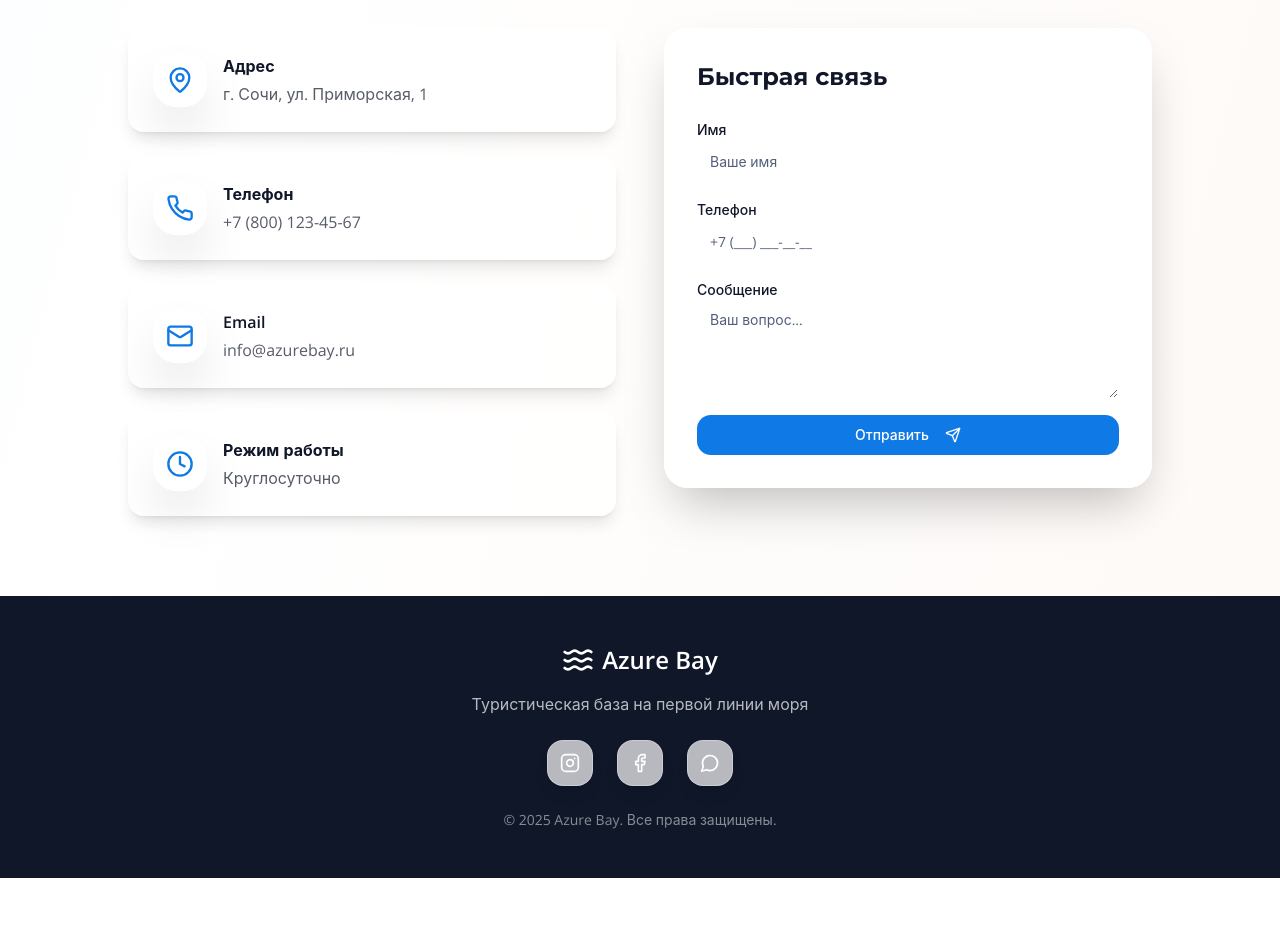
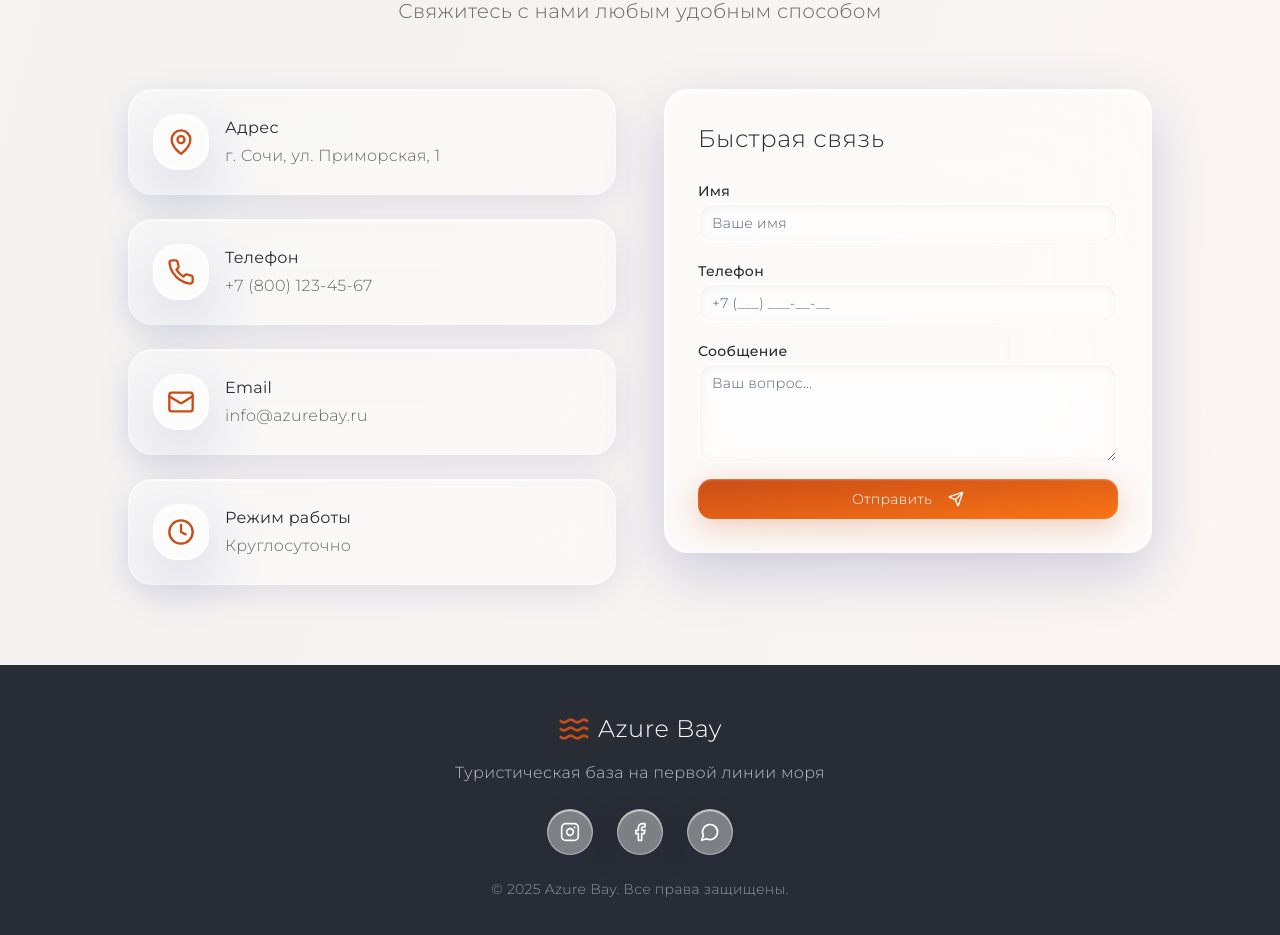
Before and after one commit to pr-poehali-dev/modern-glass-tourism, a React (Vite) app: page / in a window 1280 px wide. Shown: the part 3917-4852 px from the top of the page. Before the commit the page ends 4795 px from the top, so only its background shows below. Built offline with nearby package versions, Linux system fonts and the light colour scheme.

Commit message:
refactor(design): премиум обновление UI

```diff
--- a/src/index.css
+++ b/src/index.css
@@ -1,4 +1,4 @@
-@import url("https://fonts.googleapis.com/css2?family=Montserrat:wght@400;500;600;700;800&family=Open+Sans:wght@400;500;600&display=swap");
+@import url("https://fonts.googleapis.com/css2?family=Montserrat:wght@100;200;300;400;500;600;700&display=swap");
 
 @tailwind base;
 @tailwind components;
@@ -6,28 +6,30 @@
 
 @layer base {
   :root {
-    --ocean-blue: 210 88% 48%;
-    --deep-navy: 222 47% 11%;
-    --sand: 24 70% 91%;
+    --burnt-orange: 18 80% 44%;
+    --deep-gray: 220 13% 18%;
+    --warm-gray: 30 5% 40%;
+    --light-gray: 30 10% 95%;
+    --accent-orange: 25 95% 53%;
     --background: 0 0% 100%;
-    --foreground: 222 47% 11%;
+    --foreground: 220 13% 18%;
 
     --card: 0 0% 100%;
-    --card-foreground: 222 47% 11%;
+    --card-foreground: 220 13% 18%;
 
     --popover: 0 0% 100%;
-    --popover-foreground: 222 47% 11%;
+    --popover-foreground: 220 13% 18%;
 
-    --primary: 210 88% 48%;
+    --primary: 18 80% 44%;
     --primary-foreground: 0 0% 100%;
 
-    --secondary: 24 70% 91%;
-    --secondary-foreground: 222 47% 11%;
+    --secondary: 30 10% 95%;
+    --secondary-foreground: 220 13% 18%;
 
     --muted: 210 40% 96%;
     --muted-foreground: 222 20% 40%;
 
-    --accent: 210 88% 48%;
+    --accent: 25 95% 53%;
     --accent-foreground: 0 0% 100%;
 
     --destructive: 0 84.2% 60.2%;
@@ -35,7 +37,7 @@
 
     --border: 214 32% 91%;
     --input: 214 32% 91%;
-    --ring: 210 88% 48%;
+    --ring: 18 80% 44%;
 
     --radius: 1rem;
 
@@ -103,11 +105,13 @@
   body {
     @apply bg-background text-foreground;
     font-family:
-      "Open Sans",
+      "Montserrat",
       -apple-system,
       BlinkMacSystemFont,
       "Segoe UI",
       sans-serif;
+    font-weight: 300;
+    letter-spacing: 0.3px;
   }
 
   h1,
@@ -122,29 +126,55 @@
       BlinkMacSystemFont,
       "Segoe UI",
       sans-serif;
+    font-weight: 200;
+    letter-spacing: 0.5px;
+  }
+
+  strong,
+  b {
+    font-weight: 500;
   }
 }
 
 @layer utilities {
   .glass-nav {
-    @apply bg-white/80 backdrop-blur-xl border-b border-white/20 shadow-lg;
+    @apply bg-white/60 backdrop-blur-2xl border-b border-white/30 shadow-2xl;
+    box-shadow: 0 8px 32px rgba(31, 38, 135, 0.15);
   }
 
   .glass-card {
-    @apply bg-white/70 backdrop-blur-md border border-white/30 shadow-lg rounded-2xl;
-    transition: all 0.3s ease;
+    @apply bg-white/40 backdrop-blur-2xl border border-white/40 shadow-2xl rounded-3xl;
+    transition: all 0.4s cubic-bezier(0.4, 0, 0.2, 1);
+    box-shadow:
+      0 8px 32px rgba(31, 38, 135, 0.1),
+      inset 0 1px 1px rgba(255, 255, 255, 0.8);
   }
 
   .glass-card:hover {
-    @apply bg-white/80 shadow-xl;
+    @apply bg-white/55 shadow-2xl;
+    transform: translateY(-2px);
+    box-shadow:
+      0 16px 48px rgba(31, 38, 135, 0.15),
+      inset 0 1px 1px rgba(255, 255, 255, 0.9);
   }
 
   .glass-elevated {
-    @apply bg-white/90 backdrop-blur-lg border border-white/40 shadow-2xl rounded-3xl;
+    @apply bg-white/50 backdrop-blur-3xl border-2 border-white/50 shadow-2xl rounded-3xl;
+    box-shadow:
+      0 20px 60px rgba(31, 38, 135, 0.2),
+      inset 0 2px 4px rgba(255, 255, 255, 0.9),
+      0 0 0 1px rgba(255, 255, 255, 0.1);
   }
 
   .glass-input {
-    @apply bg-white/50 backdrop-blur-sm border-white/30 focus:bg-white/70 transition-all;
+    @apply bg-white/30 backdrop-blur-xl border-2 border-white/40 focus:bg-white/50 focus:border-burnt-orange/50 transition-all;
+    box-shadow: inset 0 2px 8px rgba(0, 0, 0, 0.05);
+  }
+
+  .glass-input:focus {
+    box-shadow:
+      0 8px 24px rgba(213, 97, 40, 0.15),
+      inset 0 2px 8px rgba(0, 0, 0, 0.05);
   }
 
   .hover-scale {
@@ -176,14 +206,29 @@
   }
 
   ::-webkit-scrollbar-track {
-    @apply bg-sand/30;
+    @apply bg-light-gray/30;
   }
 
   ::-webkit-scrollbar-thumb {
-    @apply bg-ocean-blue/40 rounded-full;
+    @apply bg-burnt-orange/40 rounded-full;
   }
 
   ::-webkit-scrollbar-thumb:hover {
-    @apply bg-ocean-blue/60;
+    @apply bg-burnt-orange/60;
+  }
+
+  .glass-button {
+    @apply bg-gradient-to-br from-burnt-orange to-accent-orange backdrop-blur-xl;
+    box-shadow:
+      0 8px 32px rgba(213, 97, 40, 0.3),
+      inset 0 1px 2px rgba(255, 255, 255, 0.3);
+    transition: all 0.4s cubic-bezier(0.4, 0, 0.2, 1);
+  }
+
+  .glass-button:hover {
+    box-shadow:
+      0 12px 40px rgba(213, 97, 40, 0.4),
+      inset 0 1px 2px rgba(255, 255, 255, 0.4);
+    transform: translateY(-2px);
   }
 }
--- a/src/pages/Index.tsx
+++ b/src/pages/Index.tsx
@@ -24,13 +24,13 @@ export default function Index() {
   };
 
   return (
-    <div className="min-h-screen bg-gradient-to-br from-ocean-blue/5 via-white to-sand/20">
+    <div className="min-h-screen bg-gradient-to-br from-warm-gray/5 via-light-gray to-burnt-orange/5">
       {/* Navigation */}
       <nav className="fixed top-0 left-0 right-0 z-50 glass-nav">
         <div className="container mx-auto px-4 py-4 flex items-center justify-between">
           <div className="flex items-center gap-2">
-            <Icon name="Waves" size={32} className="text-ocean-blue" />
-            <span className="text-2xl font-bold bg-gradient-to-r from-ocean-blue to-deep-navy bg-clip-text text-transparent">
+            <Icon name="Waves" size={32} className="text-burnt-orange" />
+            <span className="text-2xl font-light tracking-wide bg-gradient-to-r from-burnt-orange to-deep-gray bg-clip-text text-transparent">
               Azure Bay
             </span>
           </div>
@@ -40,14 +40,14 @@ export default function Index() {
               <button
                 key={item}
                 onClick={() => scrollToSection(['home', 'rooms', 'booking', 'gallery', 'reviews', 'contacts'][idx])}
-                className="text-deep-navy hover:text-ocean-blue transition-colors font-medium"
+                className="text-deep-gray hover:text-burnt-orange transition-colors font-light"
               >
                 {item}
               </button>
             ))}
           </div>
 
-          <Button className="bg-ocean-blue hover:bg-ocean-blue/90">
+          <Button className="glass-button font-light">
             <Icon name="Phone" size={18} className="mr-2" />
             Позвонить
           </Button>
@@ -59,15 +59,15 @@ export default function Index() {
         <div className="container mx-auto">
           <div className="grid lg:grid-cols-2 gap-12 items-center">
             <div className="space-y-6 animate-fade-in">
-              <h1 className="text-5xl lg:text-7xl font-bold leading-tight">
-                <span className="bg-gradient-to-r from-ocean-blue via-ocean-blue/80 to-deep-navy bg-clip-text text-transparent">
+              <h1 className="text-5xl lg:text-7xl font-extralight leading-tight tracking-tight">
+                <span className="bg-gradient-to-r from-burnt-orange via-accent-orange to-warm-gray bg-clip-text text-transparent">
                   Ваш райский
                 </span>
                 <br />
-                <span className="text-deep-navy">уголок у моря</span>
+                <span className="text-deep-gray">уголок у моря</span>
               </h1>
 
-              <p className="text-xl text-deep-navy/70 leading-relaxed">
+              <p className="text-xl text-warm-gray/80 leading-relaxed font-light">
                 Первая линия моря, подогреваемый бассейн и комфортабельные номера
                 для незабываемого отдыха
               </p>
@@ -75,7 +75,7 @@ export default function Index() {
               <div className="flex flex-wrap gap-4 pt-4">
                 <Button
                   size="lg"
-                  className="bg-ocean-blue hover:bg-ocean-blue/90 hover-scale"
+                  className="glass-button hover-scale font-light"
                   onClick={() => scrollToSection('booking')}
                 >
                   Забронировать
@@ -84,6 +84,7 @@ export default function Index() {
                 <Button
                   size="lg"
                   variant="outline"
+                  className="border-2 border-burnt-orange/30 text-deep-gray hover:bg-burnt-orange/10 font-light backdrop-blur-xl"
                   onClick={() => scrollToSection('rooms')}
                 >
                   Посмотреть номера
@@ -98,8 +99,8 @@ export default function Index() {
                   { icon: 'Home', text: 'Комфорт' }
                 ].map((feature) => (
                   <div key={feature.text} className="glass-card p-4 text-center hover-scale">
-                    <Icon name={feature.icon} size={32} className="mx-auto mb-2 text-ocean-blue" />
-                    <p className="text-sm font-medium text-deep-navy">{feature.text}</p>
+                    <Icon name={feature.icon} size={32} className="mx-auto mb-2 text-burnt-orange" />
+                    <p className="text-sm font-light text-deep-gray">{feature.text}</p>
                   </div>
                 ))}
               </div>
@@ -115,10 +116,10 @@ export default function Index() {
               </div>
               <div className="absolute -bottom-6 -right-6 glass-card p-6 max-w-xs">
                 <div className="flex items-center gap-3 mb-2">
-                  <Icon name="Star" size={24} className="text-yellow-500 fill-yellow-500" />
-                  <span className="text-3xl font-bold text-deep-navy">4.9</span>
+                  <Icon name="Star" size={24} className="text-accent-orange fill-accent-orange" />
+                  <span className="text-3xl font-light text-deep-gray">4.9</span>
                 </div>
-                <p className="text-sm text-deep-navy/70">Средняя оценка гостей</p>
+                <p className="text-sm text-warm-gray font-light">Средняя оценка гостей</p>
               </div>
             </div>
           </div>
@@ -129,10 +130,10 @@ export default function Index() {
       <section id="rooms" className="py-20 px-4">
         <div className="container mx-auto">
           <div className="text-center mb-16">
-            <h2 className="text-4xl lg:text-5xl font-bold text-deep-navy mb-4">
+            <h2 className="text-4xl lg:text-5xl font-extralight text-deep-gray mb-4 tracking-wide">
               Наши номера
             </h2>
-            <p className="text-xl text-deep-navy/70">
+            <p className="text-xl text-warm-gray font-light">
               Выберите идеальный вариант для вашего отдыха
             </p>
           </div>
@@ -161,36 +162,36 @@ export default function Index() {
             ].map((room) => (
               <Card
                 key={room.title}
-                className={`glass-card p-6 hover-scale ${room.featured ? 'ring-2 ring-ocean-blue' : ''}`}
+                className={`glass-card p-6 hover-scale ${room.featured ? 'ring-2 ring-burnt-orange/50' : ''}`}
               >
                 {room.featured && (
-                  <div className="bg-gradient-to-r from-ocean-blue to-ocean-blue/80 text-white text-xs font-bold px-3 py-1 rounded-full inline-block mb-4">
+                  <div className="bg-gradient-to-r from-burnt-orange to-accent-orange text-white text-xs font-light px-3 py-1 rounded-full inline-block mb-4 tracking-wider">
                     ПОПУЛЯРНЫЙ
                   </div>
                 )}
 
-                <Icon name={room.icon} size={40} className="text-ocean-blue mb-4" />
+                <Icon name={room.icon} size={40} className="text-burnt-orange mb-4" />
 
-                <h3 className="text-2xl font-bold text-deep-navy mb-2">
+                <h3 className="text-2xl font-light text-deep-gray mb-2 tracking-wide">
                   {room.title}
                 </h3>
 
                 <div className="mb-6">
-                  <span className="text-4xl font-bold text-ocean-blue">{room.price}</span>
-                  <span className="text-deep-navy/70"> ₽/ночь</span>
+                  <span className="text-4xl font-extralight text-burnt-orange">{room.price}</span>
+                  <span className="text-warm-gray font-light"> ₽/ночь</span>
                 </div>
 
                 <ul className="space-y-3 mb-6">
                   {room.features.map((feature) => (
-                    <li key={feature} className="flex items-center gap-2 text-deep-navy/80">
-                      <Icon name="Check" size={18} className="text-ocean-blue" />
+                    <li key={feature} className="flex items-center gap-2 text-warm-gray font-light">
+                      <Icon name="Check" size={18} className="text-burnt-orange" />
                       <span>{feature}</span>
                     </li>
                   ))}
                 </ul>
 
                 <Button
-                  className="w-full bg-ocean-blue hover:bg-ocean-blue/90"
+                  className="w-full glass-button font-light"
                   onClick={() => {
                     setBookingData({ ...bookingData, roomType: room.title });
                     scrollToSection('booking');
@@ -205,13 +206,13 @@ export default function Index() {
       </section>
 
       {/* Booking Section */}
-      <section id="booking" className="py-20 px-4 bg-gradient-to-br from-ocean-blue/10 to-sand/30">
+      <section id="booking" className="py-20 px-4 bg-gradient-to-br from-burnt-orange/5 to-light-gray">
         <div className="container mx-auto max-w-3xl">
           <div className="text-center mb-12">
-            <h2 className="text-4xl lg:text-5xl font-bold text-deep-navy mb-4">
+            <h2 className="text-4xl lg:text-5xl font-extralight text-deep-gray mb-4 tracking-wide">
               Забронировать номер
             </h2>
-            <p className="text-xl text-deep-navy/70">
+            <p className="text-xl text-warm-gray font-light">
               Заполните форму и мы свяжемся с вами
             </p>
           </div>
@@ -301,7 +302,7 @@ export default function Index() {
               />
             </div>
 
-            <Button className="w-full mt-8 bg-ocean-blue hover:bg-ocean-blue/90 text-lg py-6">
+            <Button className="w-full mt-8 glass-button text-lg py-6 font-light">
               Отправить заявку
               <Icon name="Send" size={20} className="ml-2" />
             </Button>
@@ -313,10 +314,10 @@ export default function Index() {
       <section id="gallery" className="py-20 px-4">
         <div className="container mx-auto">
           <div className="text-center mb-16">
-            <h2 className="text-4xl lg:text-5xl font-bold text-deep-navy mb-4">
+            <h2 className="text-4xl lg:text-5xl font-extralight text-deep-gray mb-4 tracking-wide">
               Галерея
             </h2>
-            <p className="text-xl text-deep-navy/70">
+            <p className="text-xl text-warm-gray font-light">
               Наша территория и номера
             </p>
           </div>
@@ -349,13 +350,13 @@ export default function Index() {
       </section>
 
       {/* Reviews Section */}
-      <section id="reviews" className="py-20 px-4 bg-gradient-to-br from-sand/30 to-ocean-blue/10">
+      <section id="reviews" className="py-20 px-4 bg-gradient-to-br from-light-gray to-burnt-orange/5">
         <div className="container mx-auto">
           <div className="text-center mb-16">
-            <h2 className="text-4xl lg:text-5xl font-bold text-deep-navy mb-4">
+            <h2 className="text-4xl lg:text-5xl font-extralight text-deep-gray mb-4 tracking-wide">
               Отзывы гостей
             </h2>
-            <p className="text-xl text-deep-navy/70">
+            <p className="text-xl text-warm-gray font-light">
               Что говорят наши гости
             </p>
           </div>
@@ -385,15 +386,15 @@ export default function Index() {
               >
                 <div className="flex gap-1 mb-4">
                   {[...Array(review.rating)].map((_, i) => (
-                    <Icon key={i} name="Star" size={20} className="text-yellow-500 fill-yellow-500" />
+                    <Icon key={i} name="Star" size={20} className="text-accent-orange fill-accent-orange" />
                   ))}
                 </div>
 
-                <p className="text-deep-navy/80 mb-4 italic">
+                <p className="text-warm-gray mb-4 italic font-light">
                   "{review.text}"
                 </p>
 
-                <p className="font-bold text-deep-navy">
+                <p className="font-normal text-deep-gray">
                   {review.name}
                 </p>
               </Card>
@@ -406,10 +407,10 @@ export default function Index() {
       <section id="contacts" className="py-20 px-4">
         <div className="container mx-auto">
           <div className="text-center mb-16">
-            <h2 className="text-4xl lg:text-5xl font-bold text-deep-navy mb-4">
+            <h2 className="text-4xl lg:text-5xl font-extralight text-deep-gray mb-4 tracking-wide">
               Контакты
             </h2>
-            <p className="text-xl text-deep-navy/70">
+            <p className="text-xl text-warm-gray font-light">
               Свяжитесь с нами любым удобным способом
             </p>
           </div>
@@ -424,18 +425,18 @@ export default function Index() {
               ].map((contact) => (
                 <Card key={contact.title} className="glass-card p-6 flex items-center gap-4 hover-scale">
                   <div className="glass-elevated p-3 rounded-xl">
-                    <Icon name={contact.icon} size={28} className="text-ocean-blue" />
+                    <Icon name={contact.icon} size={28} className="text-burnt-orange" />
                   </div>
                   <div>
-                    <p className="font-bold text-deep-navy mb-1">{contact.title}</p>
-                    <p className="text-deep-navy/70">{contact.text}</p>
+                    <p className="font-normal text-deep-gray mb-1">{contact.title}</p>
+                    <p className="text-warm-gray font-light">{contact.text}</p>
                   </div>
                 </Card>
               ))}
             </div>
 
             <Card className="glass-elevated p-8 h-fit">
-              <h3 className="text-2xl font-bold text-deep-navy mb-6">Быстрая связь</h3>
+              <h3 className="text-2xl font-light text-deep-gray mb-6 tracking-wide">Быстрая связь</h3>
 
               <div className="space-y-4">
                 <div>
@@ -453,7 +454,7 @@ export default function Index() {
                   <Textarea id="contact-message" placeholder="Ваш вопрос..." rows={4} className="glass-input" />
                 </div>
 
-                <Button className="w-full bg-ocean-blue hover:bg-ocean-blue/90">
+                <Button className="w-full glass-button font-light">
                   Отправить
                   <Icon name="Send" size={18} className="ml-2" />
                 </Button>
@@ -464,13 +465,13 @@ export default function Index() {
       </section>
 
       {/* Footer */}
-      <footer className="bg-deep-navy text-white py-12 px-4">
+      <footer className="bg-deep-gray text-white py-12 px-4">
         <div className="container mx-auto text-center">
           <div className="flex items-center justify-center gap-2 mb-4">
-            <Icon name="Waves" size={32} />
-            <span className="text-2xl font-bold">Azure Bay</span>
+            <Icon name="Waves" size={32} className="text-burnt-orange" />
+            <span className="text-2xl font-light tracking-wide">Azure Bay</span>
           </div>
-          <p className="text-white/70 mb-6">
+          <p className="text-white/70 mb-6 font-light">
             Туристическая база на первой линии моря
           </p>
           <div className="flex justify-center gap-6 mb-6">
@@ -480,7 +481,7 @@ export default function Index() {
               </button>
             ))}
           </div>
-          <p className="text-white/50 text-sm">
+          <p className="text-white/50 text-sm font-light">
             © 2025 Azure Bay. Все права защищены.
           </p>
         </div>
--- a/tailwind.config.ts
+++ b/tailwind.config.ts
@@ -19,9 +19,11 @@ export default {
 		},
 		extend: {
 			colors: {
-				'ocean-blue': 'hsl(var(--ocean-blue))',
-				'deep-navy': 'hsl(var(--deep-navy))',
-				'sand': 'hsl(var(--sand))',
+				'burnt-orange': 'hsl(var(--burnt-orange))',
+				'deep-gray': 'hsl(var(--deep-gray))',
+				'warm-gray': 'hsl(var(--warm-gray))',
+				'light-gray': 'hsl(var(--light-gray))',
+				'accent-orange': 'hsl(var(--accent-orange))',
 				border: 'hsl(var(--border))',
 				input: 'hsl(var(--input))',
 				ring: 'hsl(var(--ring))',
```
